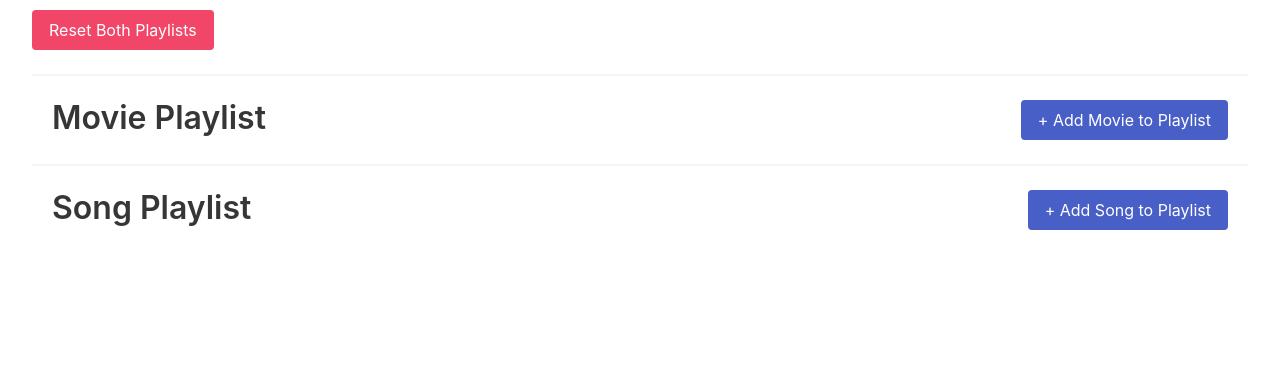
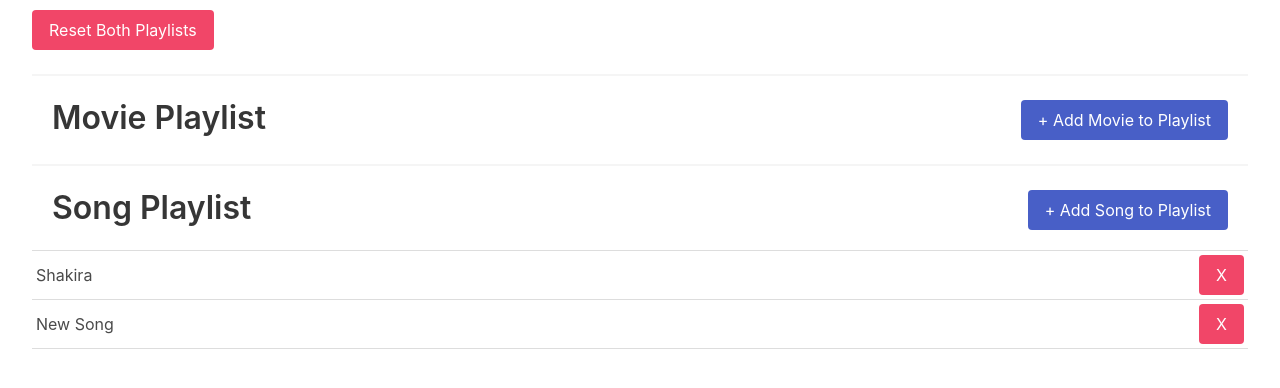
Before and after one commit to UsamaBhakrani/React-Redux, a React (Vite) app: page / in a window 1280 px wide. Shown: the top 388 px of the page. Built offline with nearby package versions, Linux system fonts and the light colour scheme.

Commit message:
adding songs and deleting songs Fns

```diff
--- a/src/components/SongPlaylist.jsx
+++ b/src/components/SongPlaylist.jsx
@@ -1,16 +1,18 @@
+import { useDispatch, useSelector } from "react-redux";
+import { addSong, removeSong } from "../store/main";
 import { createRandomSong } from "../data";
 
 function SongPlaylist() {
-  // To Do:
-  // Get list of songs
-  const songPlaylist = [];
+  const dispatch = useDispatch();
+  const songPlaylist = useSelector((state) => {
+    return state.songs;
+  });
 
   const handleSongAdd = (song) => {
-    console.log(song)
+    dispatch(addSong(song));
   };
   const handleSongRemove = (song) => {
-    // To Do:
-    // Remove song from list of songs
+    dispatch(removeSong(song));
   };
 
   const renderedSongs = songPlaylist.map((song) => {
--- a/src/store/main.js
+++ b/src/store/main.js
@@ -2,12 +2,15 @@ import { configureStore, createSlice } from "@reduxjs/toolkit";
 
 const songsSlice = createSlice({
   name: "song",
-  initialState: [],
+  initialState: ["shakira"],
   reducers: {
     addSong(state, action) {
       state.push(action.payload);
     },
-    removeSong(state, action) {},
+    removeSong(state, action) {
+      const index = state.indexOf(action.payload);
+      state.splice(index, 1);
+    },
   },
 });
 
@@ -29,17 +32,8 @@ const store = configureStore({
   },
 });
 
-const startingState = store.getState();
-console.log(startingState);
-
 store.dispatch(songsSlice.actions.addSong("New Song"));
-store.dispatch(songsSlice.actions.addSong("Old Song"));
 store.dispatch(moviesSlice.actions.addMovie("Batman"));
-store.dispatch(moviesSlice.actions.addMovie("Redemption"));
-
-const finalState = store.getState();
-console.log(finalState);
 
 export { store };
-
-console.log(songsSlice.actions.addSong());
+export const { addSong, initialState, removeSong } = songsSlice.actions;
```
